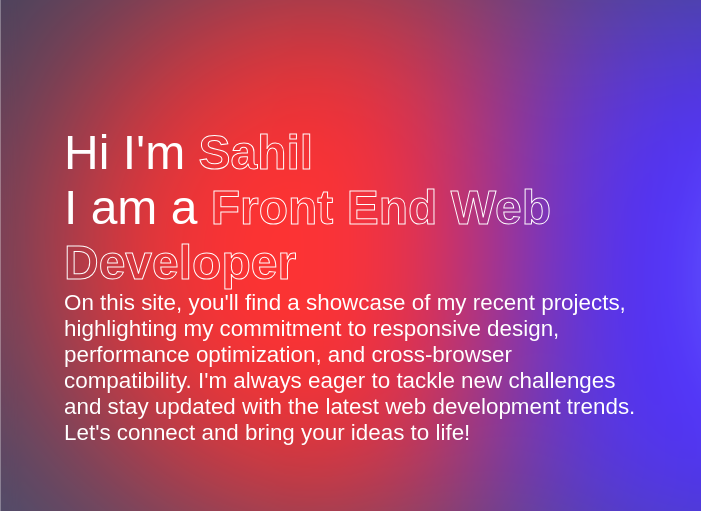
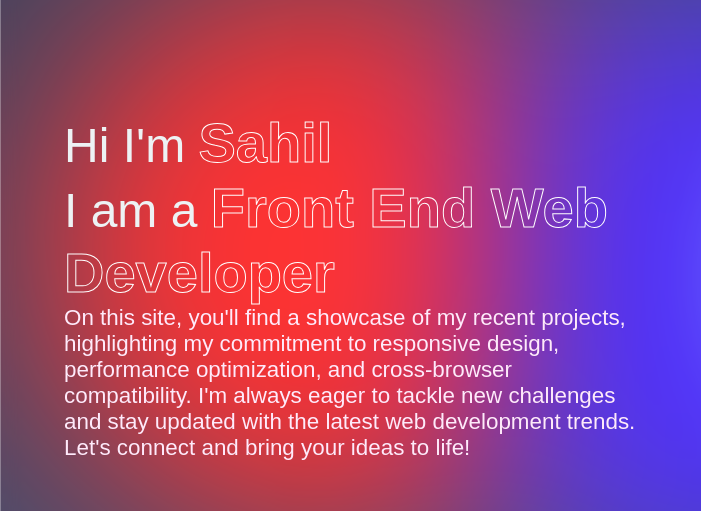
Before and after one commit to whonix2904/Personal-Portfolio, a plain HTML site: page index.html in a window 1280 px wide. Shown: the part 155-666 px from the top of the page, 0-701 px from the left. Drawn offline with Linux system fonts and the light colour scheme.

Commit message:
updated text colour

```diff
--- a/style.css
+++ b/style.css
@@ -1,7 +1,7 @@
 * {
   padding: 0;
   margin: 0;
-  @import url("https://fonts.googleapis.com/css2?family=Jost:wght@100;300;400;800;900&family=Poppins:wght@300;500;700;800;900&display=swap");
+  @import url('https://fonts.googleapis.com/css2?family=Bai+Jamjuree:wght@200;300;400;500;600;700&family=Jost:wght@100;300;400;800;900&family=Poppins:wght@300;500;700;800;900&display=swap');
 }
 
 body,
@@ -170,39 +170,46 @@ position: fixed;
 }
 
 .title,
-.aboutMe,
+
 .name {
-  color: white;
+  color: #edf2f4;
+
+}
+.aboutMe{
+  color: #feeafa;
+  font-family: "Jost", sans-serif;
+}
+.title {
+  font-size: 3em;
+
   font-family: 'Poppins',sans-serif;
+  font-weight: 200;
 
 
-}
-
-.title {
-  font-size: 3em;
-  font-weight: 100;
-  /* font-family: "Jost", sans-serif; */
-  /* font-family: 'Poppins',sans-serif; */
 }
 
 .projecttitle {
   background-color: #0093e9;
   background-image: linear-gradient(160deg, #0093e9 0%, #80d0c7 100%);
-  font-weight: 500;
+  /* font-weight: 500; */
   -webkit-background-clip: text;
   -webkit-text-fill-color: transparent;
+
 
 }
 
 .title span {
   background-color: #0094e900;
   /* background-image: linear-gradient(160deg, #0093e9 0%, #80d0c7 100%); */
-  font-weight: 900;
   -webkit-background-clip: text;
   -webkit-text-fill-color: transparent;
   /* font-family: 'Poppins',sans-serif; */
   -webkit-text-stroke-width: 1px;
   -webkit-text-stroke-color:white ;
+  font-family: 'Bai Jamjuree', sans-serif;
+  font-weight: 900;
+  /* font-family: 'Jost', sans-serif; */
+  font-size: 3.5rem;
 }
 
 nav {
@@ -272,7 +279,7 @@ nav ul li a {
 }
 
 .right img {
-  border-radius: 50%;
+  /* border-radius: 50%; */
   width: 34vw;
   height: 34vw;
   object-fit: cover;
```
